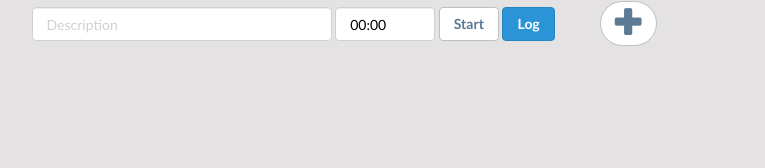
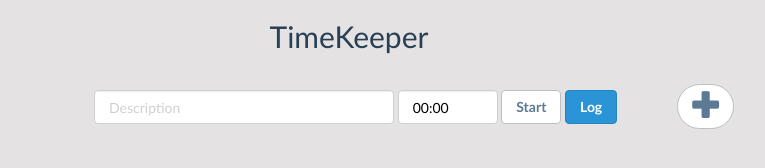
Before and after one commit to Kentauride/time-keeper, a website: page public/index.html in a window 1280 px wide. Shown: the whole page, without its empty margins (291-1056 px from the left). Drawn offline with nearby package versions, Linux system fonts and the light colour scheme; a web font is replaced by a local one.

Commit message:
Make timers look more centered.

```diff
--- a/public/app/css/main.css
+++ b/public/app/css/main.css
@@ -1,12 +1,16 @@
 body {
     background-color: #E4E2E2;
+}
+
+.main-title {
+    margin-bottom: 30px;
 }
 
 .main-container {
     margin-left: auto;
     margin-right: auto;
     text-align: center;
-    width: 640px;
+    width: 800px;
 }
 
 .add-timer-btn {
@@ -25,6 +29,10 @@ body {
     outline:0 !important;
 }
 
+.timer-row {
+    padding-left: 130px;
+}
+
 @media only screen and (max-width: 700px) {
     h1 {
         font-size: 24px;
--- a/public/index.html
+++ b/public/index.html
@@ -21,7 +21,8 @@
     </head>
     <body ng-controller="MainCtrl">
         <div class="main-container text-center">
-            <div class="row" ng-repeat="t in timers">
+            <h1 class="main-title">TimeKeeper</h1>
+            <div class="row timer-row" ng-repeat="t in timers">
                 <div class="col-md-10">
                     <timer instance="t">
                     </timer>
```
